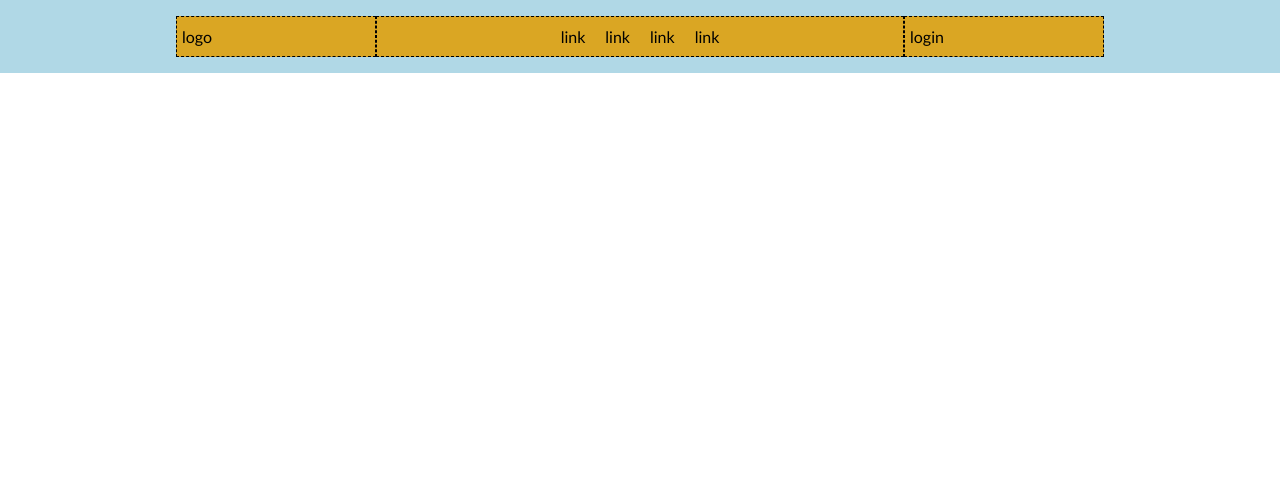
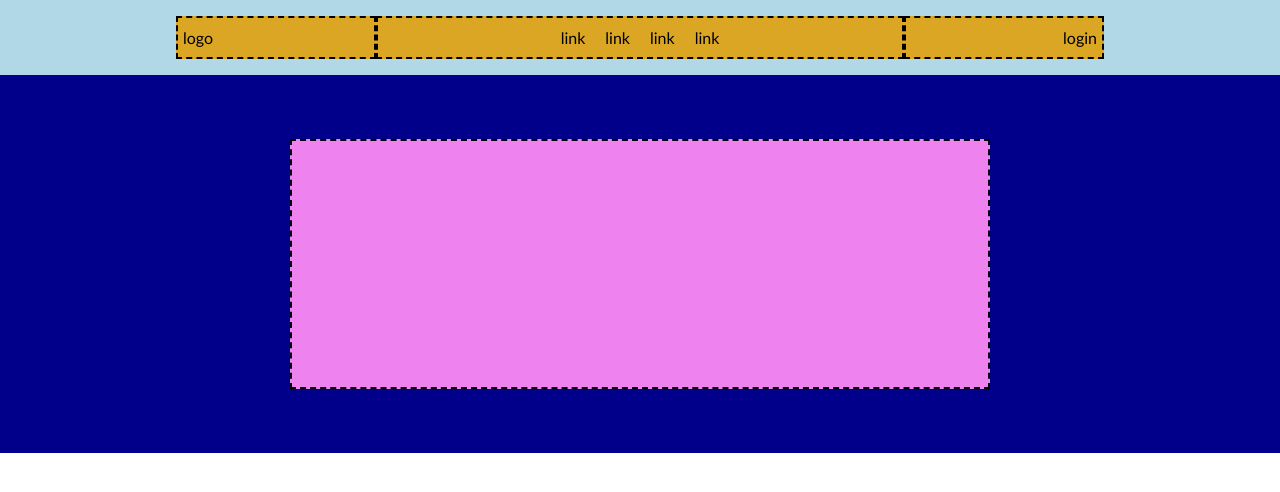
Before and after one commit to constantinandrei/htmlcss-struttura-discord, a plain HTML site: page index.html in a window 1280 px wide. Drawn offline with Linux system fonts and the light colour scheme.

Commit message:
first main section completed

```diff
--- a/css/style.css
+++ b/css/style.css
@@ -5,7 +5,7 @@
 }
 
 :root {
-    --border: 1px dashed black;
+    --border: 2px dashed black;
 }
 
 body {
@@ -13,17 +13,38 @@ body {
     font-size: 16px;
 }
 
+h1,
+h2,
+h3,
+h4,
+h5,
+h6 {
+    margin: 1.5rem 0;
+}
+p {
+    margin-bottom: 1rem;
+}
+
 header {
     background-color: rgb(176, 216, 230);
 }
 
-header .container.flex {
-    padding: 1rem 1rem;
-}
+/*Universal Classes*/
 
 .flex {
     display: flex;
+    justify-content: center;
 }
+
+.container {
+    width: 100%;
+    max-width: 960px;
+    min-width: 300px;
+    margin: 0 auto;
+    padding: 2em 1em;
+}
+
+/* Header classes*/
 
 .header-box {
     min-width: 200px;
@@ -39,12 +60,8 @@ header .container.flex {
     padding: 0 10px;
 }
 
-.container {
-    width: 100%;
-    max-width: 960px;
-    min-width: 300px;
-    margin: 0 auto;
-    padding: 2em 1em;
+header .container.flex {
+    padding: 1rem 1rem;
 }
 
 .header-box {
@@ -53,20 +70,27 @@ header .container.flex {
     min-height: 10px;
 }
 
+/*Main Classes*/
+
+.bg-container {
+    width: 100%;
+    padding: 2rem 1rem;
+}
+
+.bg-container.section-1 {
+    background-color: rgb(0, 0, 139);
+}
+
+.section1-content {
+    background-color: rgb(238, 130, 238);
+    min-height: 250px;
+    max-width: 700px;
+    flex-grow: 1;
+    border: var(--border);
+}
+
 .clearfix::after {
     content: "";
     display: table;
     clear: both;
 }
-
-h1,
-h2,
-h3,
-h4,
-h5,
-h6 {
-    margin: 1.5rem 0;
-}
-p {
-    margin-bottom: 1rem;
-}
--- a/index.html
+++ b/index.html
@@ -17,12 +17,19 @@
                 <div class="link-box">link</div>
                 <div class="link-box">link</div>
             </div>
-            <div class="header-box">login</div>
+            <div class="header-box" style="text-align: right;">login</div>
         </div>
     </header>
 
     <main>
+<!--First section with background image-->
+        <div class="bg-container section-1">
+            <div class="container flex">
+                <div class="section1-content">
 
+                </div>
+            </div>
+        </div>
     </main>
 
     <footer>
```
